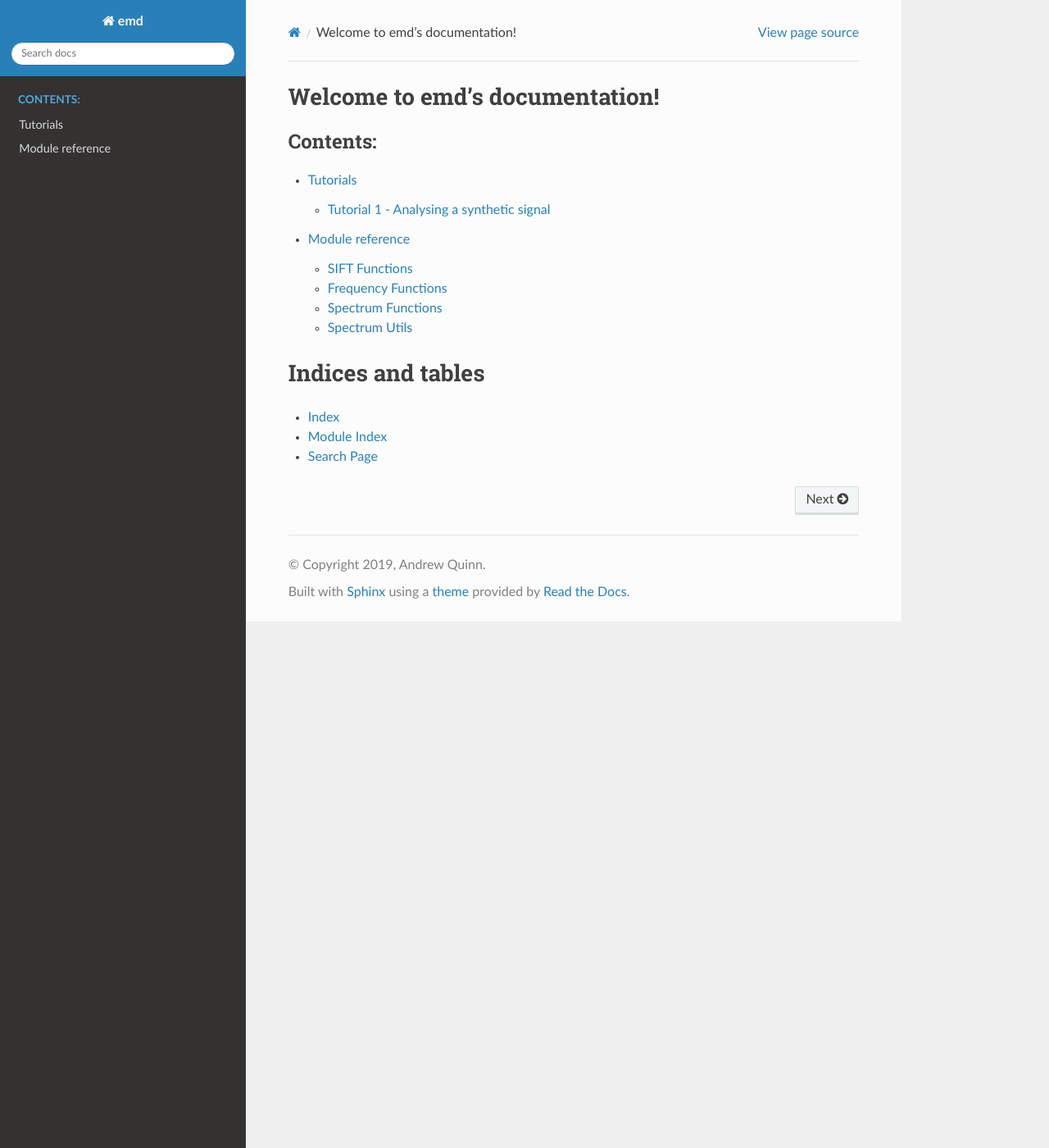
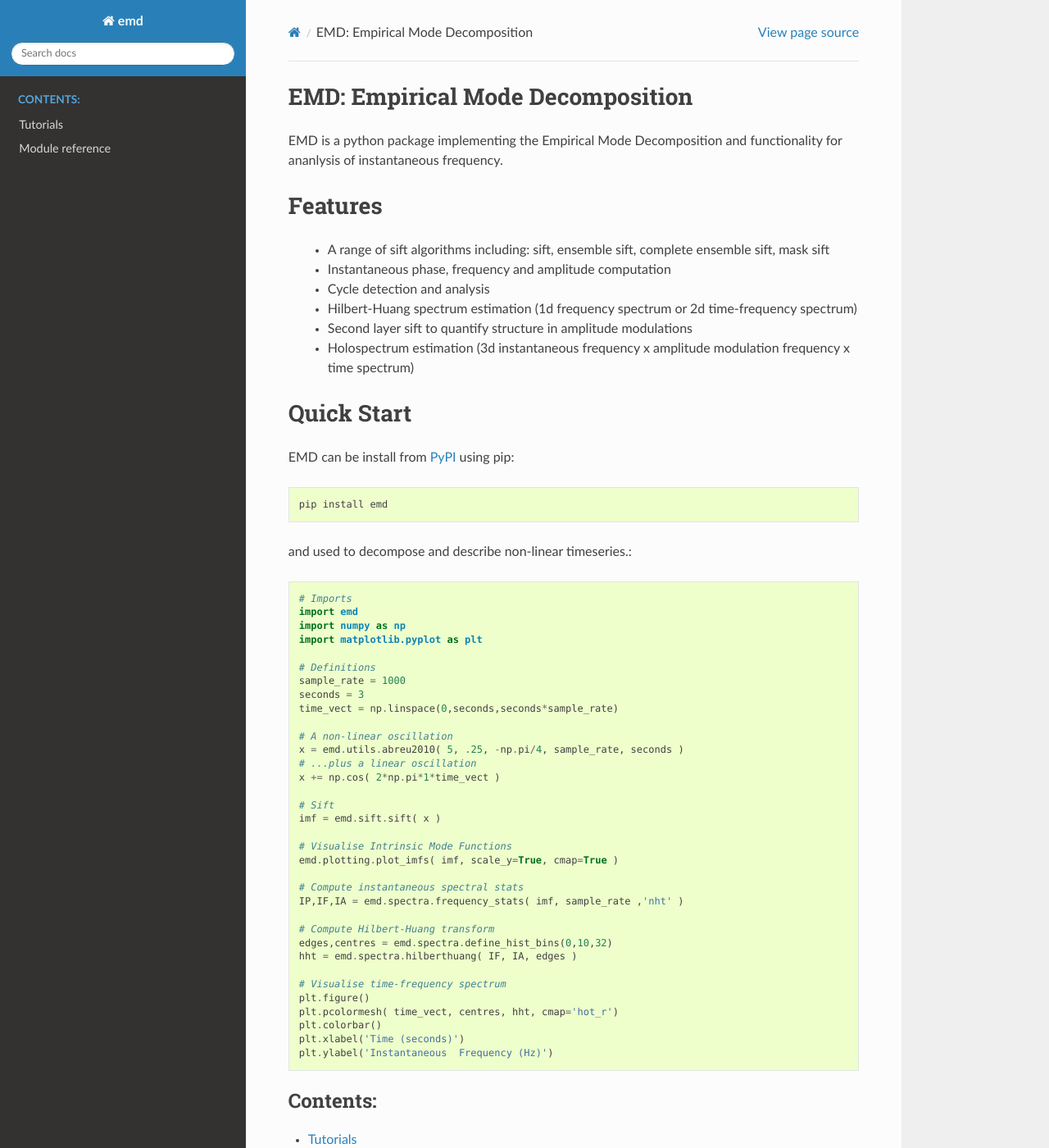
Before and after one commit to AJQuinn/emd-mirror, a Sphinx documentation site: the page built from doc/source/index.rst, in a window 1280 px wide and 1400 px high. Shown: the whole window at 82% size. Built offline with Sphinx 7.4.7 and the Read the Docs theme 2.0.0, drawn with Linux system fonts in a browser that asks for light colours.

Commit message:
Update doc landing page

```diff
--- a/doc/source/index.rst
+++ b/doc/source/index.rst
@@ -3,8 +3,69 @@
    You can adapt this file completely to your liking, but it should at least
    contain the root `toctree` directive.
 
-Welcome to emd's documentation!
-===============================
+EMD: Empirical Mode Decomposition
+=================================
+
+EMD is a python package implementing the Empirical Mode Decomposition and
+functionality for ananlysis of instantaneous frequency.
+
+
+Features
+========
+
+  * A range of sift algorithms including: sift, ensemble sift, complete ensemble sift, mask sift
+  * Instantaneous phase, frequency and amplitude computation
+  * Cycle detection and analysis
+  * Hilbert-Huang spectrum estimation (1d frequency spectrum or 2d time-frequency spectrum)
+  * Second layer sift to quantify structure in amplitude modulations
+  * Holospectrum estimation (3d instantaneous frequency x amplitude modulation frequency x time spectrum)
+
+
+Quick Start
+===========
+
+EMD can be install from `PyPI <https://pypi.org/project/emd/>`_ using pip::
+
+    pip install emd
+
+and used to decompose and describe non-linear timeseries.::
+
+    # Imports
+    import emd
+    import numpy as np
+    import matplotlib.pyplot as plt
+
+    # Definitions
+    sample_rate = 1000
+    seconds = 3
+    time_vect = np.linspace(0,seconds,seconds*sample_rate)
+
+    # A non-linear oscillation
+    x = emd.utils.abreu2010( 5, .25, -np.pi/4, sample_rate, seconds )
+    # ...plus a linear oscillation
+    x += np.cos( 2*np.pi*1*time_vect )
+
+    # Sift
+    imf = emd.sift.sift( x )
+
+    # Visualise Intrinsic Mode Functions
+    emd.plotting.plot_imfs( imf, scale_y=True, cmap=True )
+
+    # Compute instantaneous spectral stats
+    IP,IF,IA = emd.spectra.frequency_stats( imf, sample_rate ,'nht' )
+
+    # Compute Hilbert-Huang transform
+    edges,centres = emd.spectra.define_hist_bins(0,10,32)
+    hht = emd.spectra.hilberthuang( IF, IA, edges )
+
+    # Visualise time-frequency spectrum
+    plt.figure()
+    plt.pcolormesh( time_vect, centres, hht, cmap='hot_r')
+    plt.colorbar()
+    plt.xlabel('Time (seconds)')
+    plt.ylabel('Instantaneous  Frequency (Hz)')
+
+
 
 .. toctree::
    :maxdepth: 2
```
